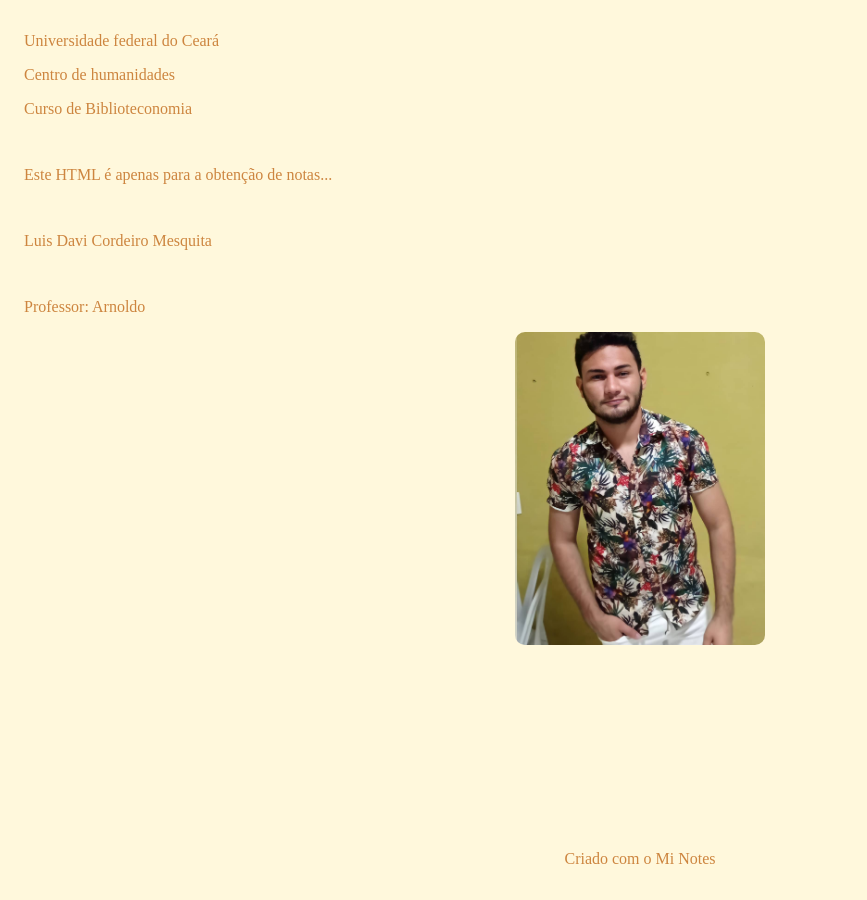
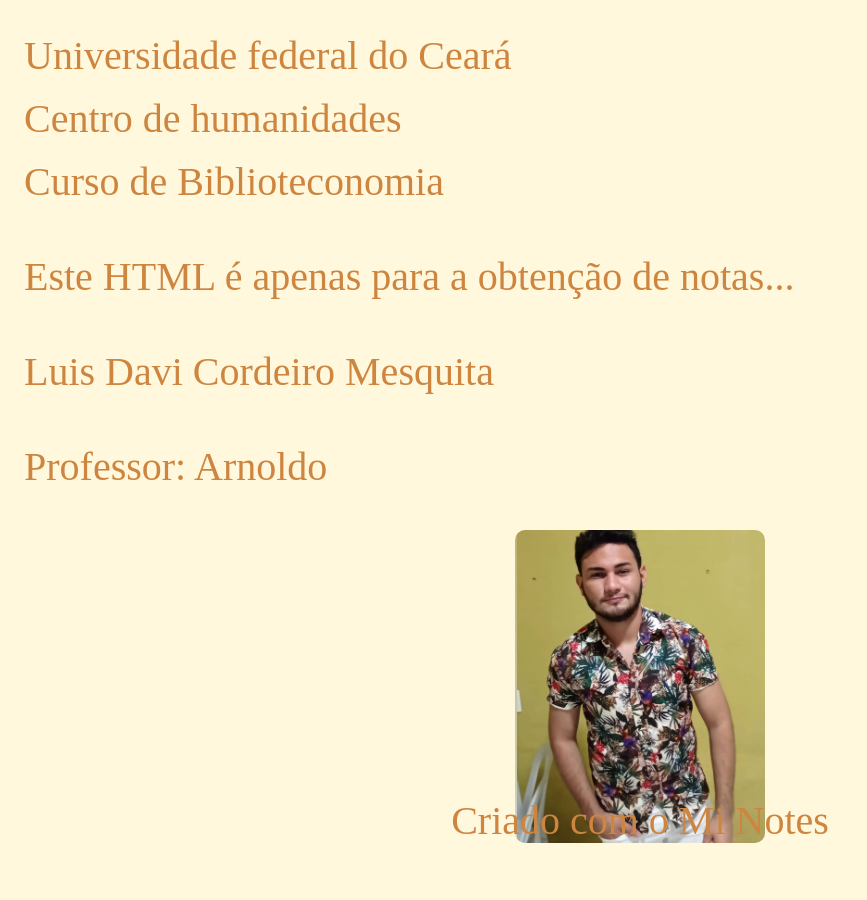
Before and after one commit to PabloBF/pablobf.github.io, a Jekyll site: the page ufc/informatica-aplicada/davi/index.html, which Jekyll copies as it is, in a window 1280 px wide. Shown: the whole page, without its empty margins (0-867 px from the left). Built offline with Jekyll 4.4.1, drawn with Linux system fonts in a browser that asks for light colours.

Commit message:
Update index.html

```diff
--- a/ufc/informatica-aplicada/davi/index.html
+++ b/ufc/informatica-aplicada/davi/index.html
@@ -9,6 +9,7 @@
 			  color:peru;
 			  margin-left:1rem;
 			  margin-right:1rem;
+			  font-size:40px;
 		  }
 		  header {
 				margin-top:2rem;
@@ -55,7 +56,7 @@
 
 		  <p>Professor: Arnoldo</p>
 
-		  <img id="foto" src="Davi.jpg" alt="Luis Davi" width="200px"/>
+		  <img id="foto" src="Davi.jpg" alt="Luis Davi" width="80%"/>
 	  </div>
 		<footer>
 		  <p>Criado com o Mi Notes</p>
```
Lines whose indentation alone changed are shown as unchanged.
